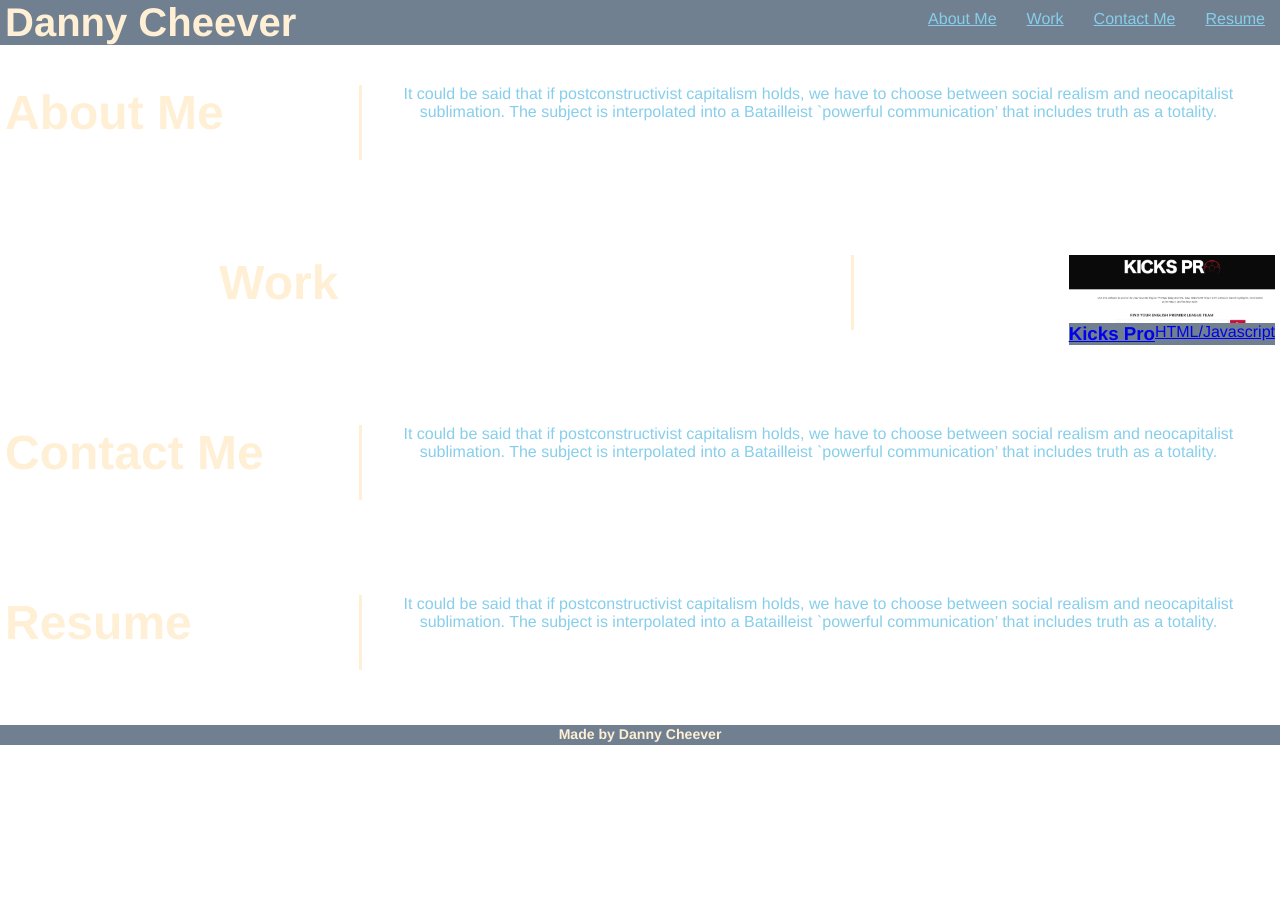
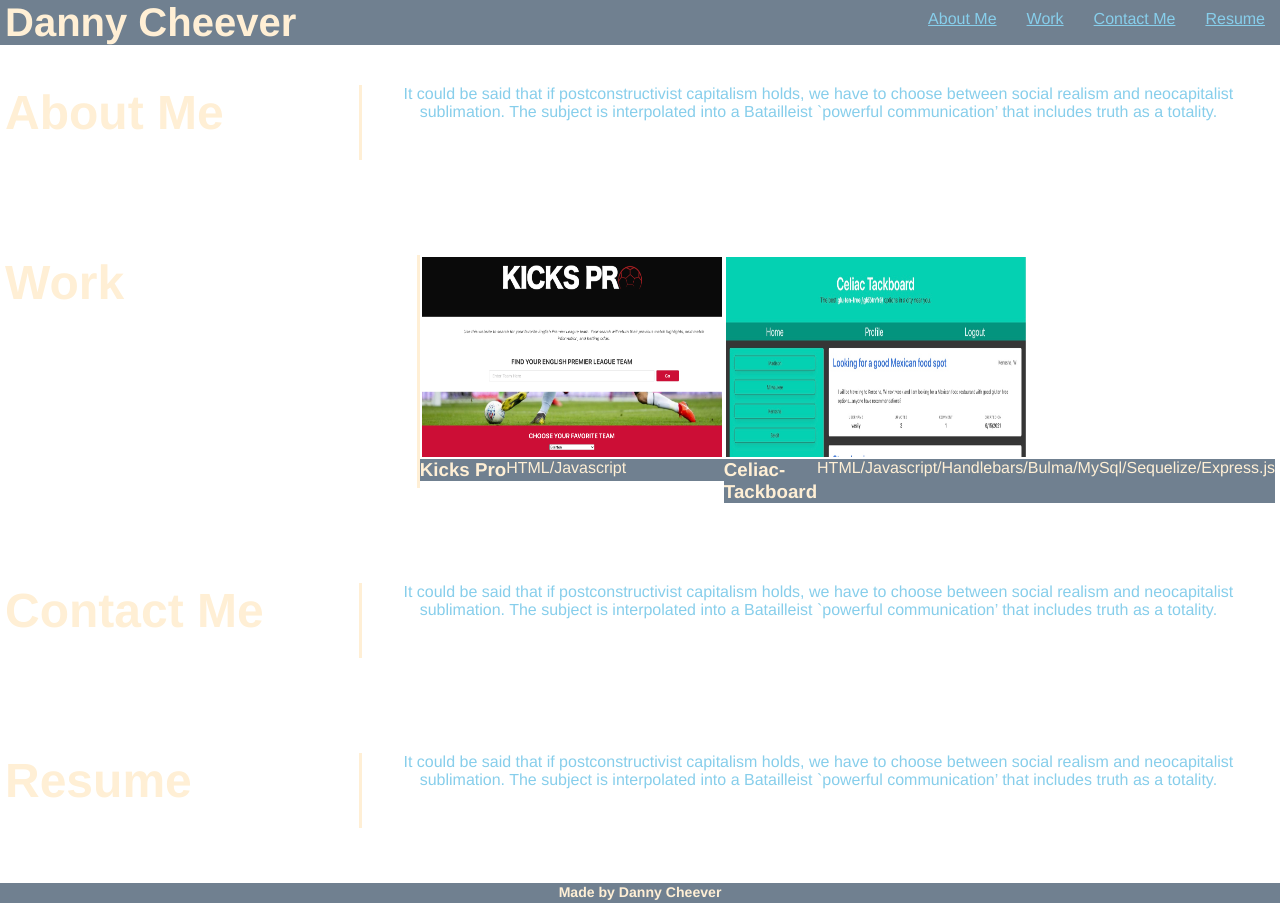
Before and after one commit to dcheever88/Portfolio, a plain HTML site: page index.html in a window 1280 px wide. Before the commit the page ends 800 px from the top, so only its background shows below. Drawn offline with Linux system fonts and the light colour scheme.

Commit message:
added second project, still looks terrible

```diff
--- a/assets/styles.css
+++ b/assets/styles.css
@@ -125,14 +125,15 @@ footer h2 {
 .work-grid {
     display: flex;
 }
+
 .content-one {
     display: flex;
     align-items: flex-end;
-    background-image: url("../assets/kickspro.png");
     background-size: cover;
+    flex-wrap: wrap;
+    padding: 2;
 
 }
-
 .content-one h3 {
     background-color: slategray;
 
--- a/index.html
+++ b/index.html
@@ -54,14 +54,30 @@
                 Work
             </h2>
                 <div class="work-grid">
-                    <a class="content-one" href="https://vasilyg10.github.io/soccer-stats/">
-                        <span class="work-info">
+                    <div>
+                    <a class="content-one">
+                        <img src="assets/kickspro.png" width="300" height="200">
+                    </a>
+                        <span class="work-info" href="https://vasilyg10.github.io/soccer-stats/">
                             <h3>Kicks Pro</h3>
                             <span class="subtitle">
                                 HTML/Javascript
                             </span>
                         </span>
+                    </div>
+                    <br>
+                    <br>
+                    <div>
+                    <a class="content-one">
+                        <img src="assets/celiac-tackboard.jpg" width="300" height="200">
                     </a>
+                        <span class="work-info" href="https://polar-brook-06864.herokuapp.com/">
+                            <h3>Celiac-Tackboard</h3>
+                            <span class="subtitle">
+                                HTML/Javascript/Handlebars/Bulma/MySql/Sequelize/Express.js
+                            </span>
+                        </span>
+                    </div>
                 </div>
         </section>
 
```
Also changed, not shown: assets/celiac-tackboard.jpg (added).
